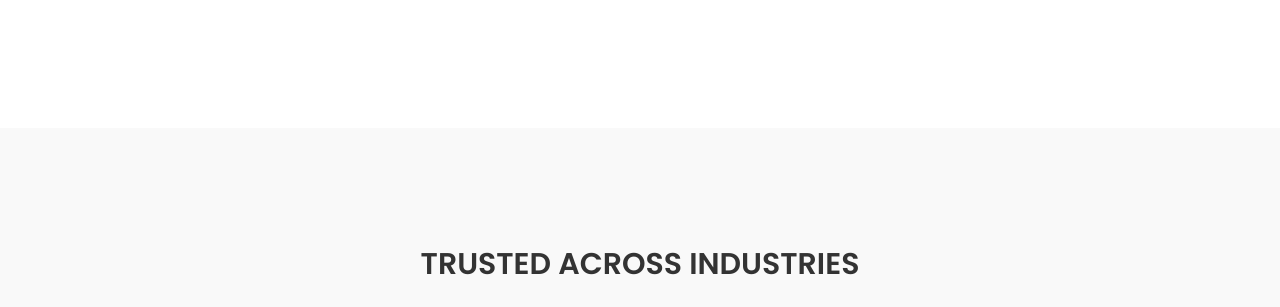
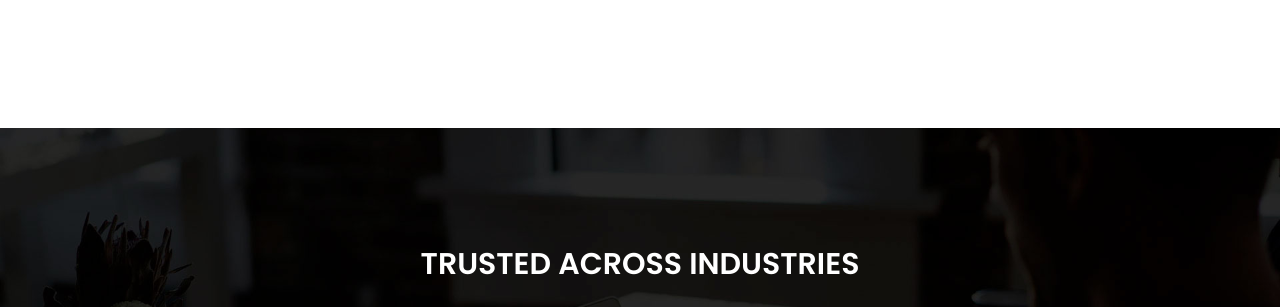
Before and after one commit to TechyTag05/ACE, a plain HTML site: page index.html in a window 1280 px wide. Shown: the part 1370-1677 px from the top of the page. Drawn offline with Linux system fonts and the light colour scheme.

Commit message:
css updated for about page

```diff
--- a/css/style.css
+++ b/css/style.css
@@ -431,6 +431,13 @@ footer {
   background-position: center center;
   color: #ffffff;
 }
+#speakers {
+  background: url("../images/register-bg.jpg") 50% 0 repeat-y fixed;
+  -webkit-background-size: cover;
+  background-size: cover;
+  background-position: center center;
+  color: #ffffff;
+}
 
 #register .form-control {
   background: transparent;
@@ -527,7 +534,7 @@ footer {
    Venue section
 -----------------------------------------*/
 #venue {
-  background: url("../images/venue-bg.jpg") 50% 0 repeat-y fixed;
+  background: url("../images/About/venue-bg.jpg") 50% 0 repeat-y fixed;
   background-size: cover;
   background-position: center center;
   padding-top: 7rem;
```
